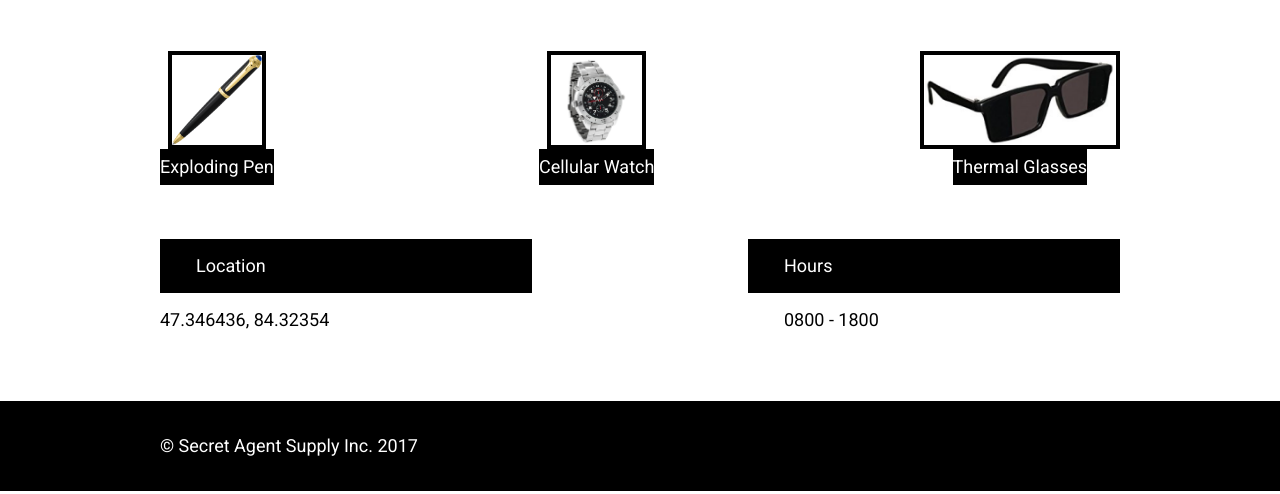
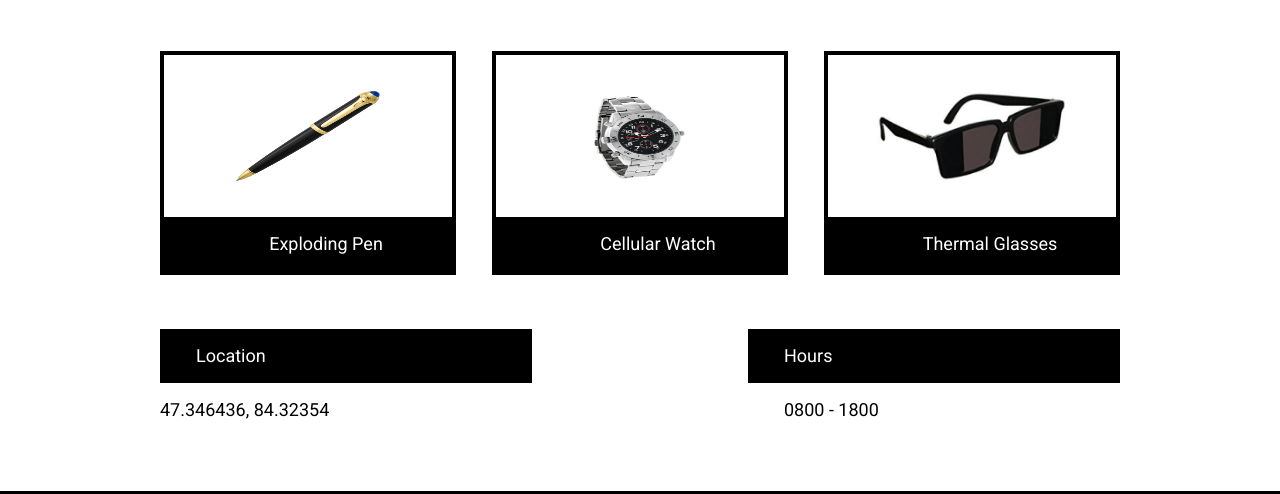
Before and after one commit to enri-f1/SecretAgentSupply, a plain HTML site: page index.html in a window 1280 px wide. Shown: the part 540-1034 px from the top of the page. Drawn offline with Linux system fonts and the light colour scheme.

```diff
--- a/index.html
+++ b/index.html
@@ -37,23 +37,23 @@
 		<div class="shop">
 			<div class="container">
 				<div class="rowone">
-					<div class="itemcontainer">
+					<div class="frame">
 						<div class="item">
 							<img src="./resources/images/pen.png"/>
 						</div>
-						<h2>Exploding Pen</h2>
+						<span>Exploding Pen</span>
 					</div>
-					<div class="itemcontainer">
+					<div class="frame">
 						<div class="item">
 							<img src="./resources/images/watch.png"/>
 						</div>
-						<h2>Cellular Watch</h2>
+						<span>Cellular Watch</span>
 					</div>
-					<div class="itemcontainer">
+					<div class="frame">
 						<div class="item">
 							<img src="./resources/images/glasses.png"/>
 						</div>
-						<h2>Thermal Glasses</h2>
+						<span>Thermal Glasses</span>
 					</div>
 				</div>
 				<div class="rowtwo">
--- a/resources/css/style.css
+++ b/resources/css/style.css
@@ -120,14 +120,23 @@
 	background-color: white;
 }
 
+
 .rowone {
 	display: flex;
 	justify-content: space-between;
 	padding-top: 3rem;
+
+
+}
+.frame {
+	flex-basis: 30%;
+	flex-direction: column;
+	align-items: space-around;
+	border: 4px solid black;
+
 }
 
 .item {
-	border: 4px solid black;
 	display: flex;
 	justify-content: center;
 	align-items: center;
@@ -136,13 +145,9 @@
 
 }
 
-.itemcontainer {
-	display: flex;
-	flex-direction: column;
-	align-items: center;
-}
 
-.itemcontainer h2 {
+
+.frame h2 {
 	color: white;
 	background-color: black;
 	padding-top: 0.5rem;
@@ -152,7 +157,7 @@
 
 .item img {
 	display: flex;
-	flex-basis: 13rem;
+	flex-basis: 8rem;
 	height: 5rem;
 
 }
@@ -166,11 +171,24 @@
 
 .rowtwo h2 {
 	color: white;
+	width: 35%;
+	padding-left: 2rem;
+	padding-top: 1rem;
+	padding-bottom: 1rem;
+	background-color: black;
+
+}
+
+span {
+	display: flex;
+	color: white;
+	justify-content: center;
 	background-color: black;
 	padding-left: 2rem;
 	padding-top: 1rem;
 	padding-bottom: 1rem;
-	width: 35%;
+	flex-basis: 20%;
+
 }
 
 .rowthree {
@@ -178,6 +196,7 @@
 	justify-content: space-between;
 	padding-bottom: 4rem;
 	padding-top: 1rem;
+
 }
 
 .rowthree p {
```
